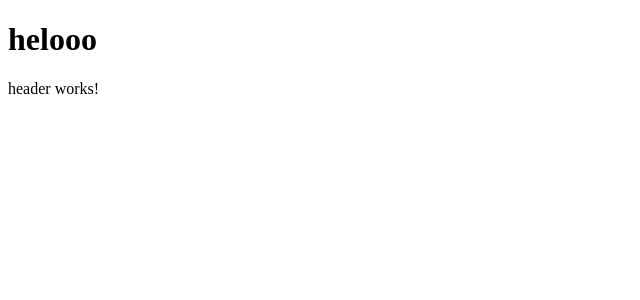
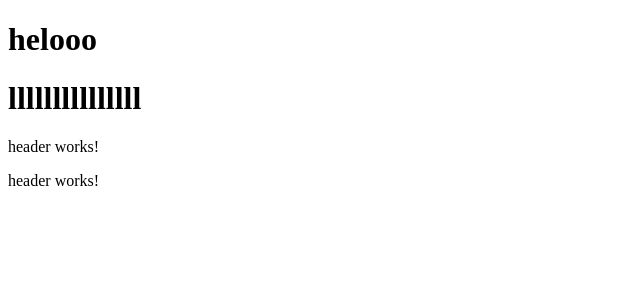
Before and after one commit to Chathiriakhila/AMR-PROJECT, an Angular app: page / in a window 1280 px wide. Shown: the top 300 px of the page, without its empty margins (0-640 px from the left). Built offline with nearby package versions, Linux system fonts and the light colour scheme.

Commit message:
appchanges

```diff
--- a/src/app/app.component.html
+++ b/src/app/app.component.html
@@ -1,2 +1,4 @@
 <h1>helooo</h1>
+<h1>lllllllllllllll</h1>
 <app-header></app-header>
+<app-header></app-header>
```
